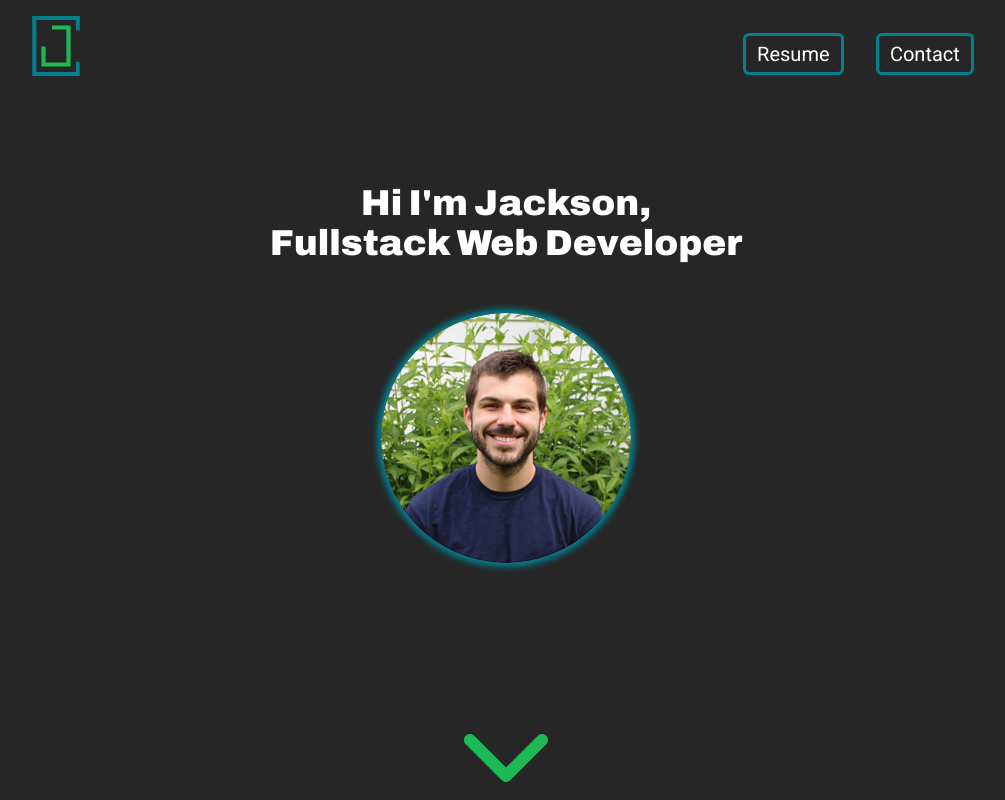
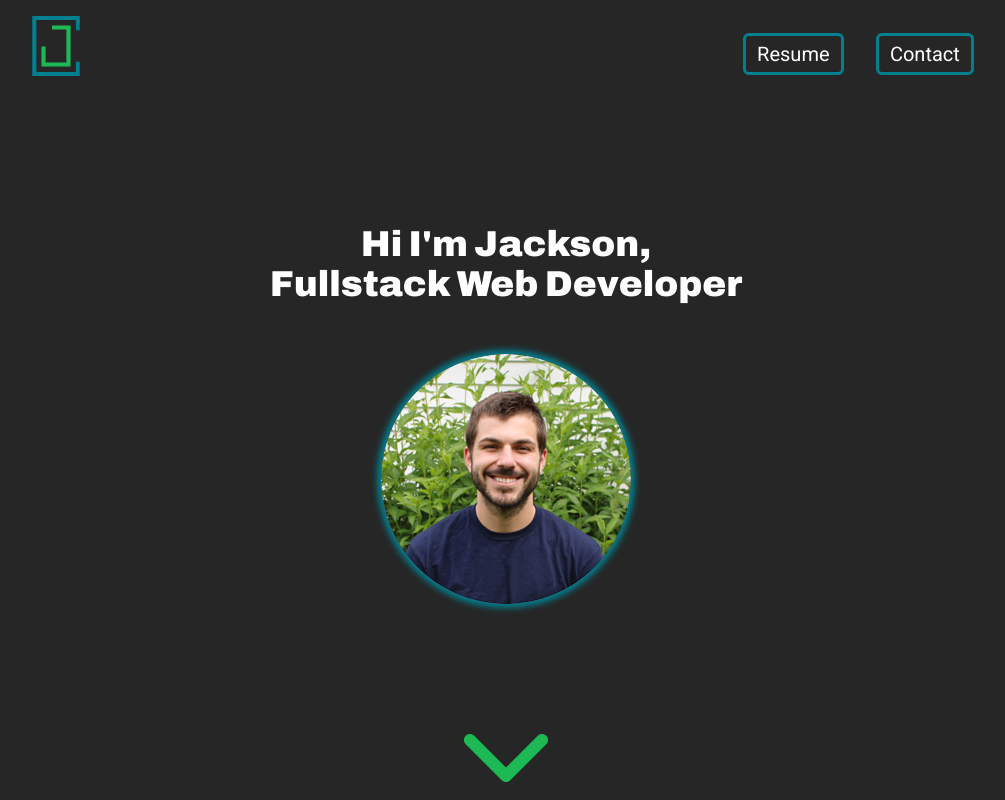
Before and after one commit to jcford2213/portfolio-frontend, a Vue app: page / in a window 1280 px wide. Shown: the top 800 px of the page, without its empty margins (134-1139 px from the left). Built offline with nearby package versions, Linux system fonts and the light colour scheme.

Commit message:
Edits on hero component spacing

```diff
--- a/src/components/heroComponent.vue
+++ b/src/components/heroComponent.vue
@@ -29,7 +29,7 @@ export default {
 <style>
 #hero-wrapper {
   display: grid;
-  grid-template-rows: 1fr 8.125rem;
+  grid-template-rows: 1fr 3rem;
   justify-content: center;
   height: calc(100svh - 4.75rem); /* Vertically centers content. 4.75rem is height of header*/
 }
```
